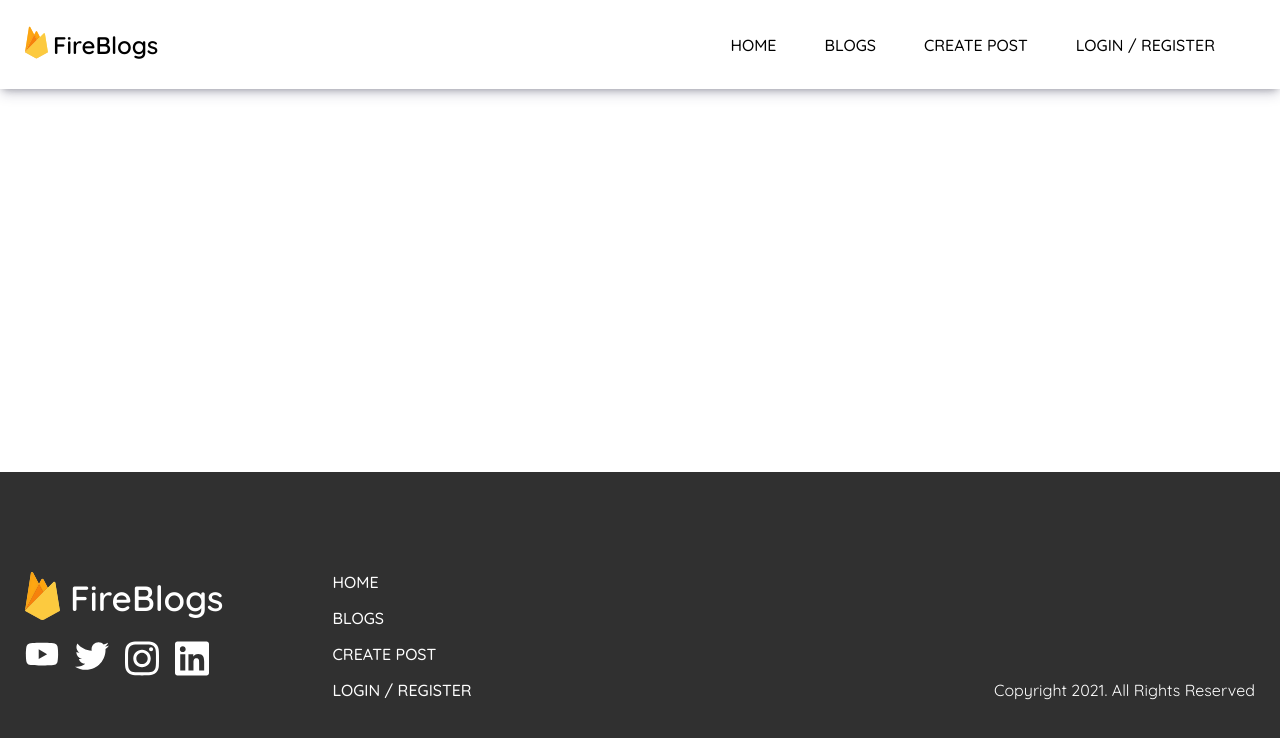
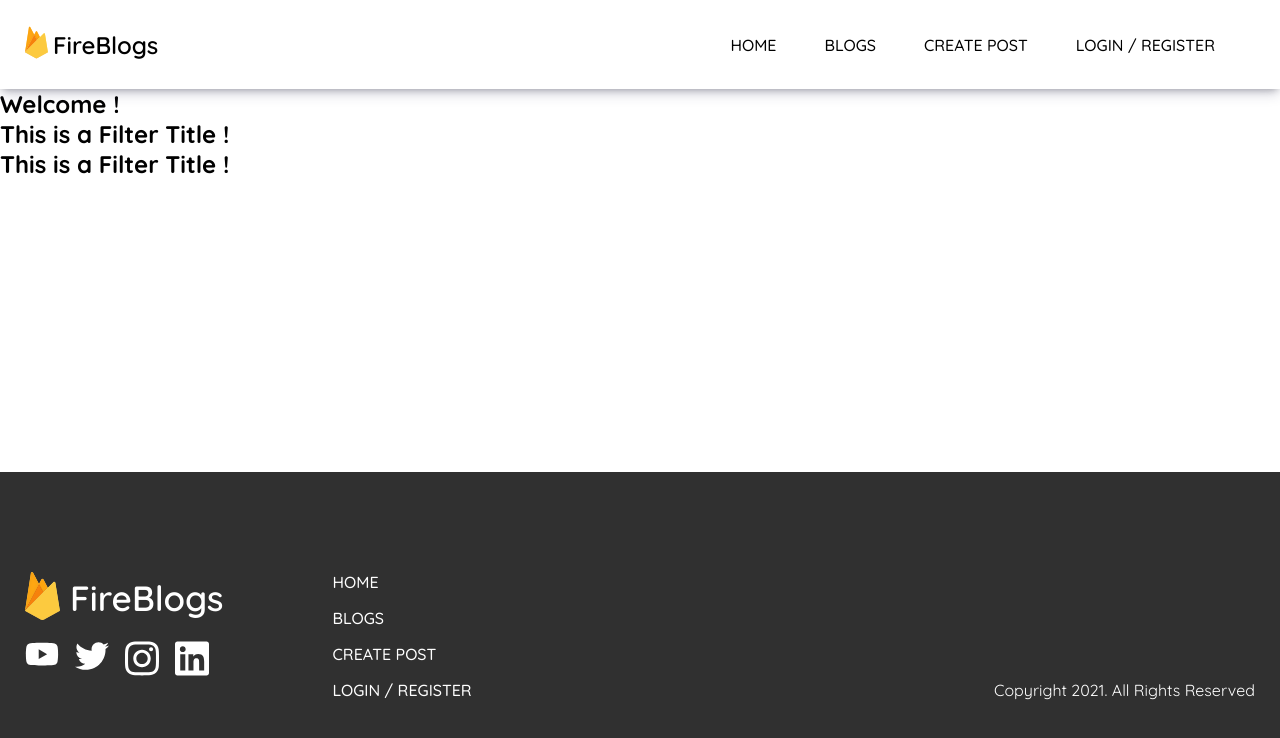
Before and after one commit to Azizbek98/Vue-Fireblog, a Vue app: page / in a window 1280 px wide. Shown: the top 738 px of the page. Built offline with nearby package versions, Linux system fonts and the light colour scheme; what vue2-editor would draw is missing.

Commit message:
feat: adding some changes to blog post component

```diff
--- a/src/components/BlogPost.vue
+++ b/src/components/BlogPost.vue
@@ -1,6 +1,11 @@
 <template>
   <div class="blog-wrapper">
-    <div class="blog-content"></div>
+    <div class="blog-content">
+      <div>
+        <h2 v-if="post.welcomeScreen">{{ post.title }}</h2>
+        <h2 v-else>{{ post.title }}</h2>
+      </div>
+    </div>
   </div>
 </template>
 
```
